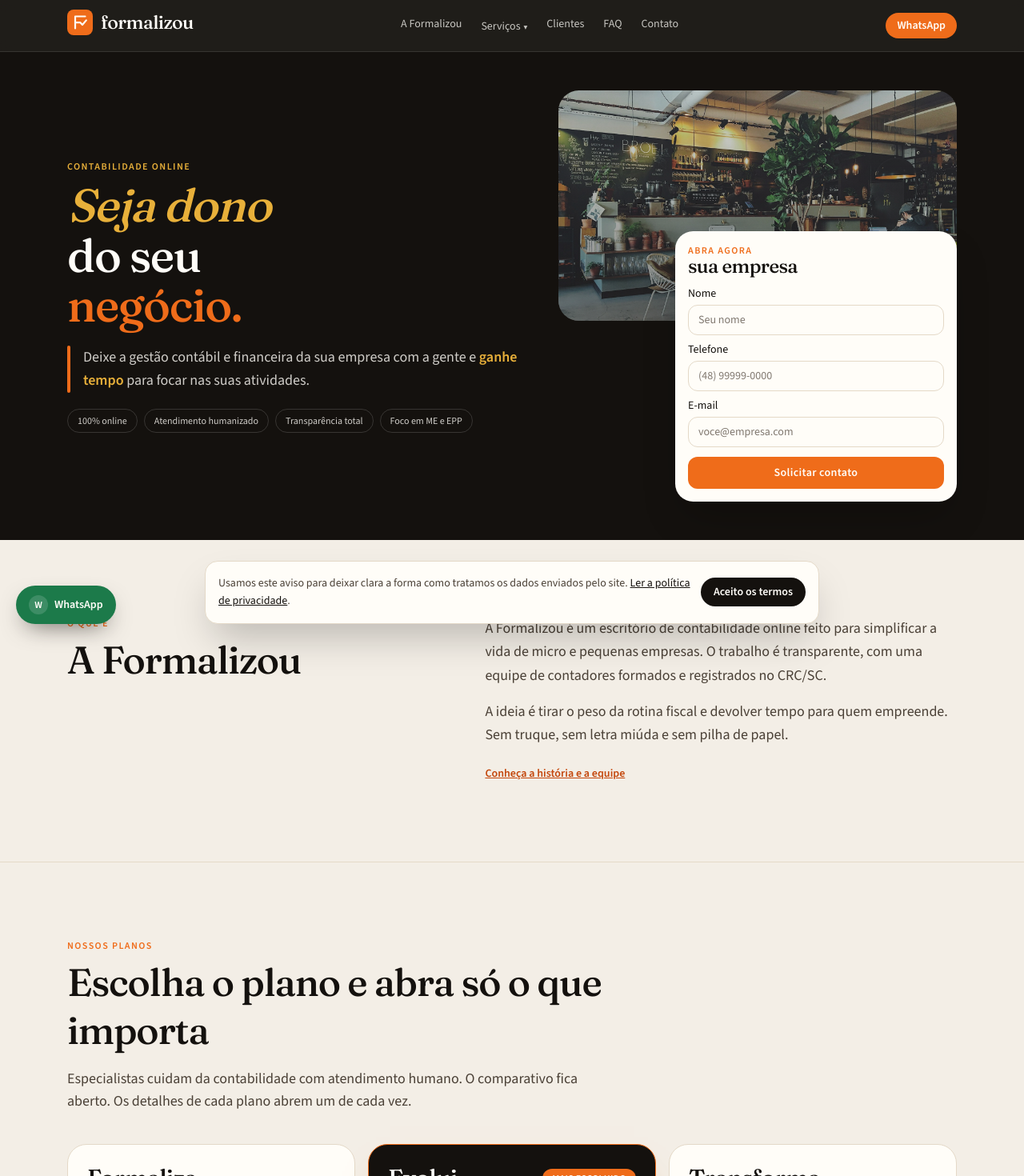
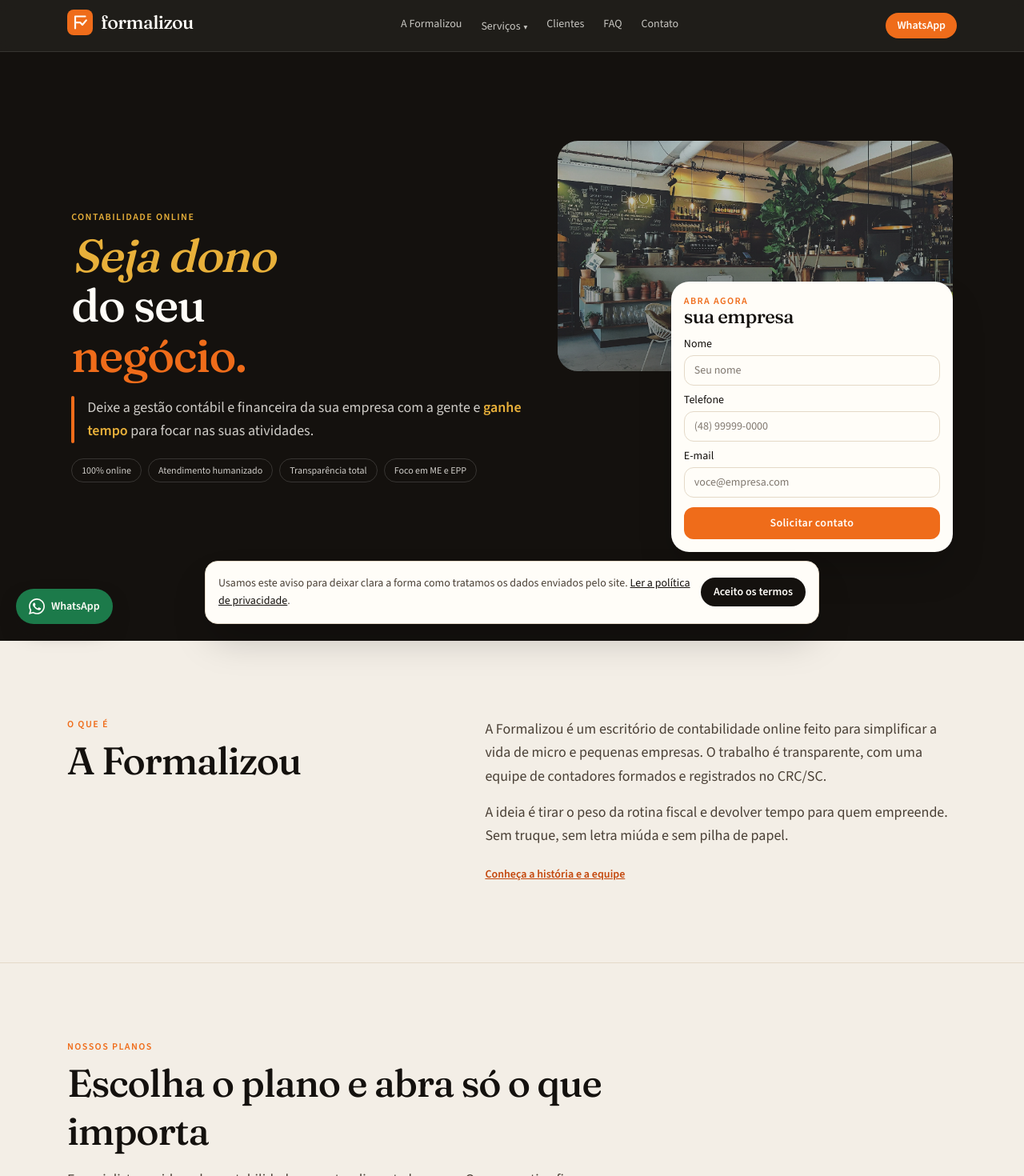
Before and after one commit to betows/formalizou, a Next.js app: page / in a window 1280 px wide. Shown: the top 1470 px of the page at 80% size. Built offline with nearby package versions, Linux system fonts and the light colour scheme.

Commit message:
feat: fill the first screen and scroll the menu to each section
Keep the dark hero to the bottom of the viewport, use the WhatsApp mark on the green button, and reveal each block as it enters the page.

```diff
--- a/src/app/globals.css
+++ b/src/app/globals.css
@@ -16,6 +16,25 @@
 
 html {
   scroll-behavior: smooth;
+  scroll-padding-top: 4.25rem;
+}
+
+.hero-screen {
+  min-height: calc(100vh - 4rem);
+  min-height: calc(100dvh - 4rem);
+}
+
+.reveal {
+  opacity: 0;
+  transform: translateY(22px);
+  transition:
+    opacity 0.7s ease,
+    transform 0.7s ease;
+}
+
+.reveal.is-in {
+  opacity: 1;
+  transform: none;
 }
 
 body {
@@ -119,6 +138,12 @@ dialog.plan-dialog {
     animation: none;
   }
 
+  .reveal {
+    opacity: 1;
+    transform: none;
+    transition: none;
+  }
+
   .acc-panel {
     transition: none;
   }
--- a/src/app/layout.tsx
+++ b/src/app/layout.tsx
@@ -1,6 +1,7 @@
 import type { Metadata } from "next";
 import { Fraunces, Source_Sans_3 } from "next/font/google";
 import { CookieNotice } from "@/components/cookie-notice";
+import { HashScroll } from "@/components/hash-scroll";
 import { SiteFooter } from "@/components/site-footer";
 import { SiteHeader } from "@/components/site-header";
 import { WhatsAppButton } from "@/components/whatsapp-button";
@@ -40,6 +41,7 @@ export default function RootLayout({ children }: LayoutProps<"/">) {
         >
           Ir para o conteúdo
         </a>
+        <HashScroll />
         <SiteHeader />
         <main id="conteudo">{children}</main>
         <SiteFooter />
--- a/src/app/page.tsx
+++ b/src/app/page.tsx
@@ -4,6 +4,7 @@ import { Accordion } from "@/components/accordion";
 import { ContactForm } from "@/components/contact-form";
 import { HowItWorks } from "@/components/how-it-works";
 import { PlanExplorer } from "@/components/plan-explorer";
+import { Reveal } from "@/components/reveal";
 import { Testimonials } from "@/components/testimonials";
 import { homeFaq } from "@/lib/content";
 
@@ -12,7 +13,7 @@ const badges = ["100% online", "Atendimento humanizado", "Transparência total",
 export default function HomePage() {
   return (
     <>
-      <section className="relative overflow-hidden bg-ink text-cream">
+      <section className="hero-screen relative flex items-center overflow-hidden bg-ink text-cream">
         <div className="mx-auto grid max-w-6xl items-start gap-6 px-5 py-6 sm:py-8 lg:grid-cols-[1.05fr_0.9fr] lg:items-center lg:gap-8 lg:py-6 xl:py-12">
           <div>
             <p className="text-xs font-semibold uppercase tracking-[0.12em] text-amber">Contabilidade online</p>
@@ -59,7 +60,7 @@ export default function HomePage() {
         </div>
       </section>
 
-      <section className="mx-auto grid max-w-6xl gap-10 px-5 py-16 md:grid-cols-[0.9fr_1.1fr] md:py-24">
+      <Reveal id="sobre" className="mx-auto grid max-w-6xl gap-10 px-5 py-16 md:grid-cols-[0.9fr_1.1fr] md:py-24">
         <div>
           <p className="text-xs font-semibold uppercase tracking-[0.12em] text-orange">O que é</p>
           <h2 className="mt-2 font-display text-3xl leading-tight sm:text-4xl md:text-5xl">A Formalizou</h2>
@@ -75,9 +76,9 @@ export default function HomePage() {
             Conheça a história e a equipe
           </Link>
         </div>
-      </section>
+      </Reveal>
 
-      <section id="planos" className="scroll-mt-24 border-y border-line bg-paper">
+      <Reveal id="planos" className="border-y border-line bg-paper">
         <div className="mx-auto max-w-6xl px-5 py-16 md:py-24">
           <div className="max-w-2xl">
             <p className="text-xs font-semibold uppercase tracking-[0.12em] text-orange">Nossos planos</p>
@@ -97,17 +98,17 @@ export default function HomePage() {
             .
           </p>
         </div>
-      </section>
+      </Reveal>
 
-      <section id="como-funciona" className="scroll-mt-24 mx-auto max-w-6xl px-5 py-16 md:py-24">
+      <Reveal id="como-funciona" className="mx-auto max-w-6xl px-5 py-16 md:py-24">
         <div className="mb-8 max-w-2xl">
           <p className="text-xs font-semibold uppercase tracking-[0.12em] text-orange">Como funciona</p>
           <h2 className="mt-2 font-display text-3xl leading-tight sm:text-4xl md:text-5xl">Três passos, um de cada vez</h2>
         </div>
         <HowItWorks />
-      </section>
+      </Reveal>
 
-      <section id="faq" className="scroll-mt-24 bg-white/40">
+      <Reveal id="faq" className="bg-white/40">
         <div className="mx-auto grid max-w-6xl gap-8 px-5 py-16 md:grid-cols-[0.8fr_1.2fr] md:py-24">
           <div>
             <p className="text-xs font-semibold uppercase tracking-[0.12em] text-orange">Ainda com dúvidas?</p>
@@ -121,17 +122,17 @@ export default function HomePage() {
           </div>
           <Accordion items={homeFaq} />
         </div>
-      </section>
+      </Reveal>
 
-      <section id="clientes" className="scroll-mt-24 mx-auto max-w-6xl px-5 py-16 md:py-24">
+      <Reveal id="clientes" className="mx-auto max-w-6xl px-5 py-16 md:py-24">
         <div className="mb-8">
           <p className="text-xs font-semibold uppercase tracking-[0.12em] text-orange">Clientes</p>
           <h2 className="mt-2 max-w-3xl font-display text-3xl leading-tight sm:text-4xl md:text-5xl">Quem já deixou a contabilidade com a gente</h2>
         </div>
         <Testimonials />
-      </section>
+      </Reveal>
 
-      <section className="mx-auto grid max-w-6xl items-center gap-8 px-5 pb-20 md:grid-cols-2">
+      <Reveal id="contato" className="mx-auto grid max-w-6xl items-center gap-8 px-5 pb-20 md:grid-cols-2">
         <div className="relative min-h-72 overflow-hidden rounded-[2rem]">
           <Image
             src="/images/workspace.jpg"
@@ -151,7 +152,7 @@ export default function HomePage() {
             <ContactForm variant="full" idPrefix="home-contato" />
           </div>
         </div>
-      </section>
+      </Reveal>
     </>
   );
 }
--- /dev/null
+++ b/src/components/hash-scroll.tsx
@@ -0,0 +1,21 @@
+"use client";
+
+import { useEffect } from "react";
+import { usePathname } from "next/navigation";
+
+export function HashScroll() {
+  const pathname = usePathname();
+
+  useEffect(() => {
+    const id = window.location.hash.slice(1);
+    if (!id) return;
+
+    const timer = window.setTimeout(() => {
+      document.getElementById(id)?.scrollIntoView({ behavior: "smooth", block: "start" });
+    }, 60);
+
+    return () => window.clearTimeout(timer);
+  }, [pathname]);
+
+  return null;
+}
--- /dev/null
+++ b/src/components/reveal.tsx
@@ -0,0 +1,42 @@
+"use client";
+
+import { useEffect, useRef, type ReactNode } from "react";
+
+export function Reveal({
+  id,
+  className = "",
+  children,
+}: {
+  id?: string;
+  className?: string;
+  children: ReactNode;
+}) {
+  const ref = useRef<HTMLElement>(null);
+
+  useEffect(() => {
+    const node = ref.current;
+    if (!node) return;
+
+    if (window.matchMedia("(prefers-reduced-motion: reduce)").matches) {
+      node.classList.add("is-in");
+      return;
+    }
+
+    const observer = new IntersectionObserver(
+      ([entry]) => {
+        if (!entry?.isIntersecting) return;
+        node.classList.add("is-in");
+        observer.disconnect();
+      },
+      { rootMargin: "0px 0px -8% 0px", threshold: 0.08 },
+    );
+    observer.observe(node);
+    return () => observer.disconnect();
+  }, []);
+
+  return (
+    <section id={id} ref={ref} className={`reveal ${className}`}>
+      {children}
+    </section>
+  );
+}
--- a/src/components/whatsapp-button.tsx
+++ b/src/components/whatsapp-button.tsx
@@ -8,9 +8,9 @@ export function WhatsAppButton() {
       rel="noreferrer"
       className="fixed bottom-24 right-4 z-40 inline-flex items-center gap-2 rounded-full bg-[#1c7a4a] px-4 py-3 text-sm font-semibold text-cream shadow-[0_12px_30px_-12px_rgba(20,17,14,0.7)] hover:bg-[#16633c] sm:bottom-5 sm:left-5 sm:right-auto"
     >
-      <span aria-hidden="true" className="grid h-6 w-6 place-items-center rounded-full bg-white/15 text-xs">
-        W
-      </span>
+      <svg viewBox="0 0 24 24" aria-hidden="true" className="h-5 w-5 fill-current">
+        <path d="M20.52 3.48A11.86 11.86 0 0 0 12.06 0C5.5 0 .16 5.33.16 11.89c0 2.1.55 4.14 1.6 5.95L0 24l6.34-1.66a11.9 11.9 0 0 0 5.72 1.46h.01c6.55 0 11.89-5.33 11.89-11.89 0-3.18-1.24-6.16-3.44-8.43ZM12.07 21.82h-.01a9.87 9.87 0 0 1-5.03-1.38l-.36-.21-3.76.99 1-3.65-.23-.38a9.86 9.86 0 0 1-1.51-5.26c0-5.45 4.44-9.89 9.9-9.89 2.64 0 5.12 1.03 6.99 2.9a9.82 9.82 0 0 1 2.89 7c0 5.45-4.44 9.88-9.88 9.88Zm5.42-7.4c-.3-.15-1.76-.87-2.03-.96-.27-.1-.47-.15-.67.15-.2.3-.77.96-.94 1.16-.17.2-.35.22-.64.08-.3-.15-1.25-.46-2.38-1.47-.88-.78-1.48-1.75-1.65-2.05-.17-.3-.02-.46.13-.6.13-.14.3-.35.45-.52.15-.18.2-.3.3-.5.1-.2.05-.37-.02-.52-.08-.15-.67-1.62-.92-2.22-.24-.58-.49-.5-.67-.51h-.57c-.2 0-.52.07-.8.37-.27.3-1.04 1.02-1.04 2.48 0 1.46 1.07 2.88 1.22 3.08.15.2 2.1 3.2 5.08 4.49.71.3 1.26.49 1.69.63.71.22 1.36.19 1.87.12.57-.09 1.76-.72 2.01-1.41.25-.7.25-1.29.17-1.42-.07-.12-.27-.19-.57-.34Z" />
+      </svg>
       WhatsApp
       <span className="sr-only">, {SITE.phoneDisplay}</span>
     </a>
```
Also changed, not shown: src/components/site-header.tsx (+26 -12 lines).
